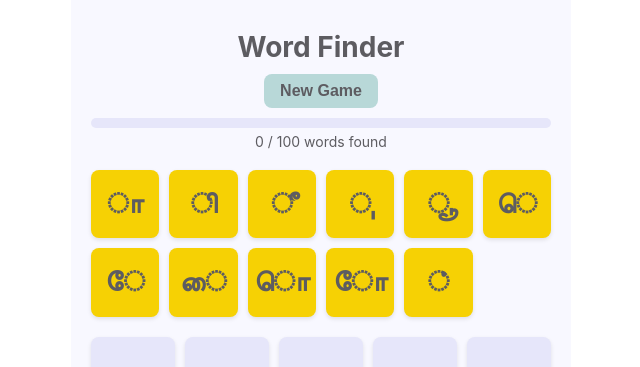
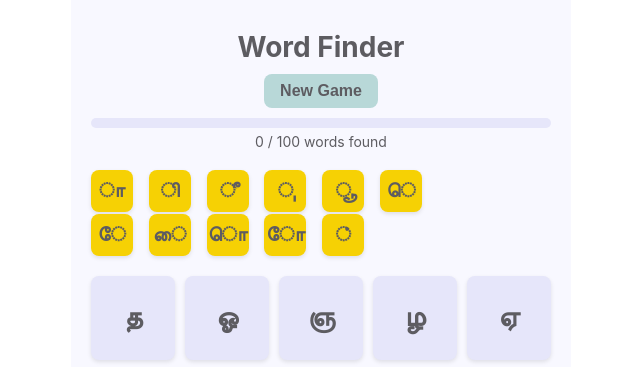
Before and after one commit to madvn/sampradaya-bee, a React (Create React App) app: page / in a window 1280 px wide. Shown: the top 367 px of the page, without its empty margins (319-959 px from the left). Built offline with nearby package versions, Linux system fonts and the light colour scheme; no server answers.

Commit message:
smaller vowel tiles

```diff
--- a/src/App.css
+++ b/src/App.css
@@ -42,8 +42,9 @@
 .vowels-grid {
   display: grid;
   grid-template-columns: repeat(6, 1fr);
-  grid-gap: 10px;
+  grid-gap: 2px;
   margin: 20px 0;
+  width: 75%;
 }
 
 .consonants-grid {
@@ -54,14 +55,14 @@
 }
 
 .const-cell {
-  width: 100%;
+  width: 75%;
   aspect-ratio: 1/1;
   background-color: #f6d104;
   border-radius: 8px;
   display: flex;
   justify-content: center;
   align-items: center;
-  font-size: 28px;
+  font-size: 20px;
   font-weight: bold;
   color: #5d5c61;
   border: none;
```
Also changed, not shown: 6 other files (tests, documents, lock files or other folders).
